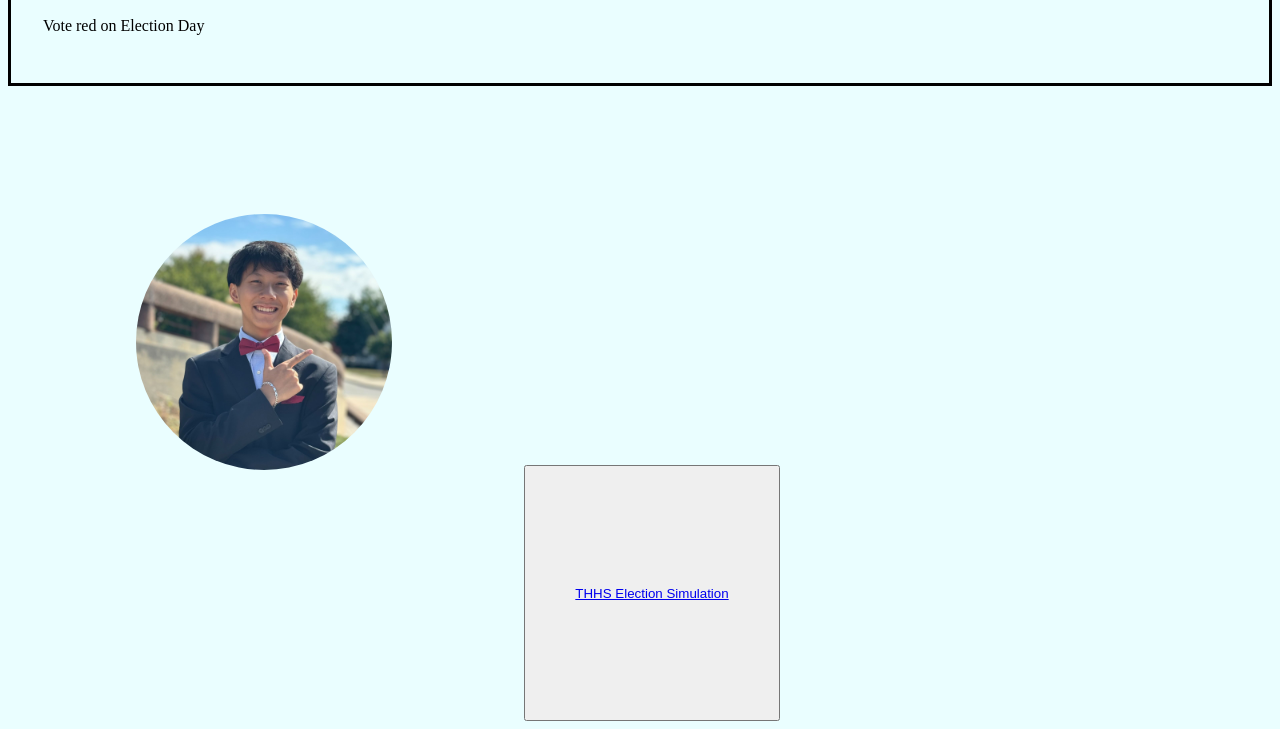
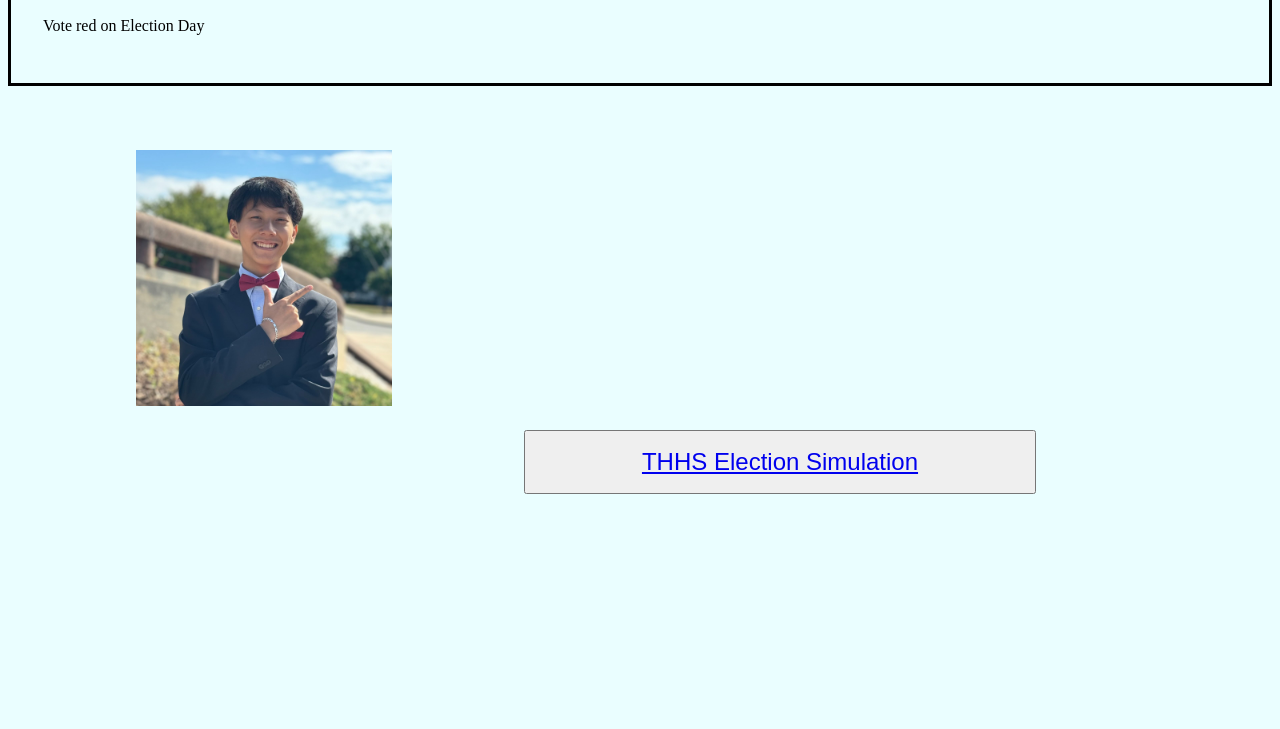
Before and after one commit to Freddy-Y/thhs-sim-mccormick, a website: page index.html in a window 1280 px wide. Shown: the part 149-878 px from the top of the page. After the commit the page ends 800 px from the top, so only its background shows below. Drawn offline with nearby package versions, Linux system fonts and the light colour scheme.

Commit message:
finalized bobadrops submission

```diff
--- a/index.html
+++ b/index.html
@@ -17,11 +17,11 @@
     </div>
 
     <img
-      style="width: 256px; height: 256px; border-radius: 512px; padding: 128px"
+      style="width: 256px; height: 256px; padding-left: 128px; padding-right: 128px; padding-top: 64px; padding-bottom: 64px"
       src="\image_123650291.JPG"
     />
 
-    <button style="height: 256px; width: 256px"><a href="https://elections.townsendharris.org/">THHS Election Simulation</a></button>
+    <button style="height: 64px; width: 512px"><a style="font-size: 24px" href="https://elections.townsendharris.org/">THHS Election Simulation</a></button>
 
   </body>
 </html>
```
